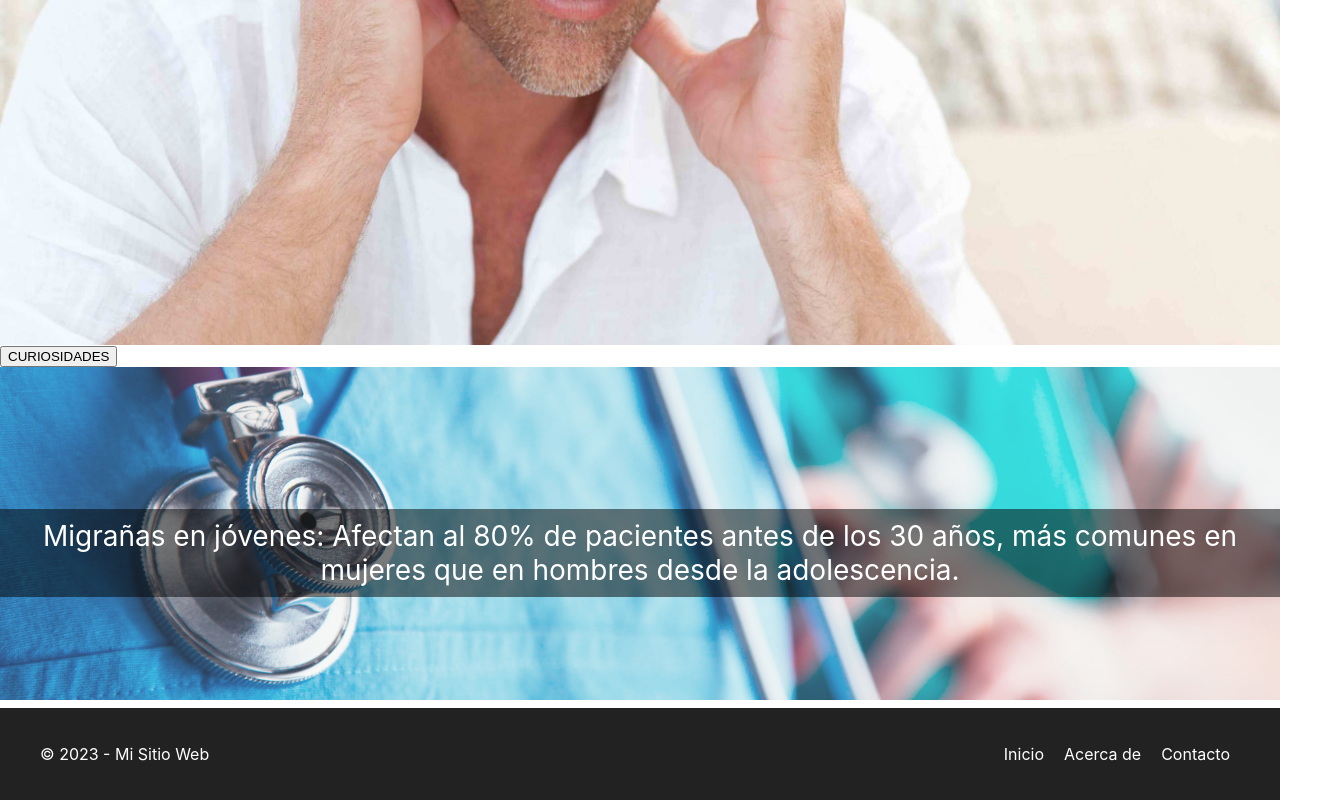
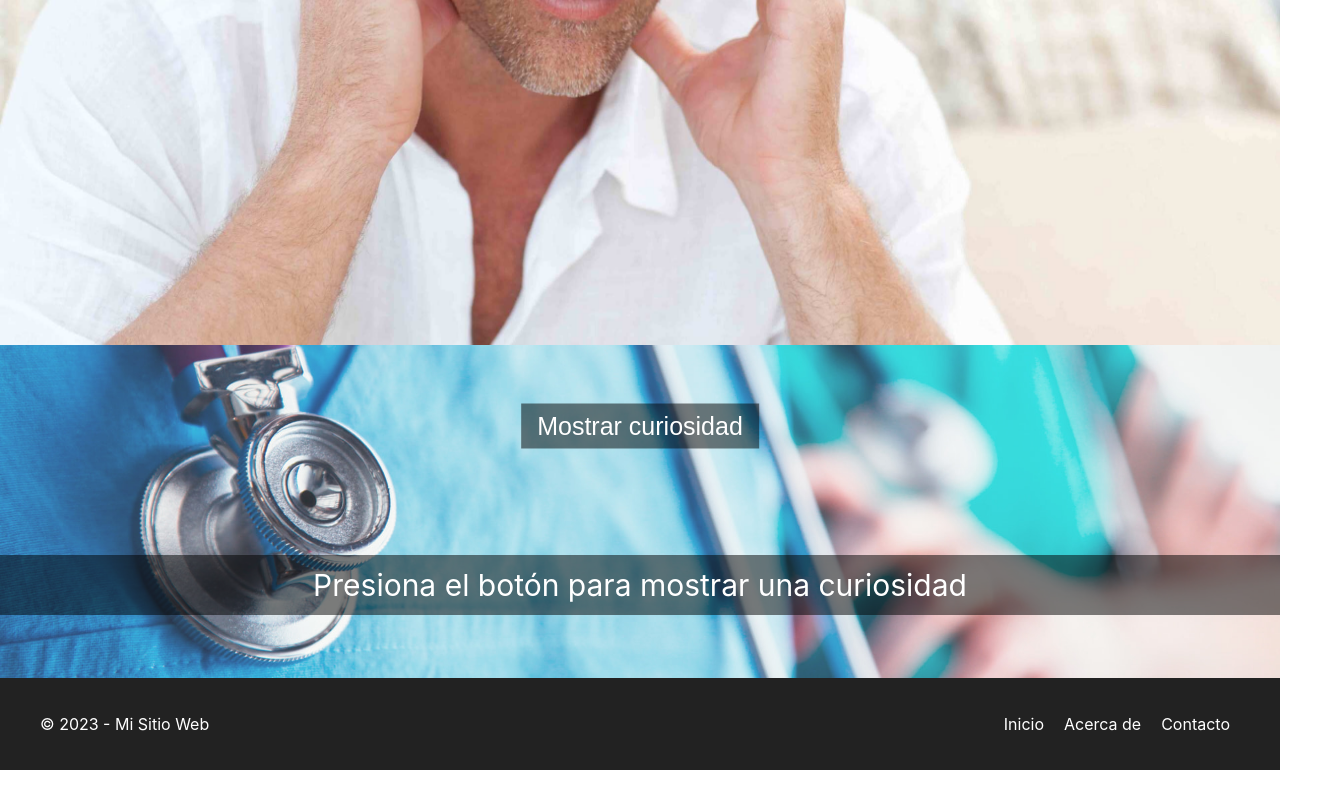
Before and after one commit to kirianVazqq/MigraineProyect, a React (Create React App) app: page / in a window 1280 px wide. Shown: the part 555-1355 px from the top of the page, 1328 px wide, since content can reach past the window. After the commit the page ends 1325 px from the top, so only its background shows below. Built offline with nearby package versions, Linux system fonts and the light colour scheme.

Commit message:
add Curiosities json

```diff
--- a/src/App.js
+++ b/src/App.js
@@ -1,8 +1,8 @@
 import { BrowserRouter as Router } from 'react-router-dom';
 import { Route,Routes } from 'react-router-dom';
 import React from 'react';
-import Home from './pages/Home';
-import Form from './pages/Form';
+import Home from './pages/home/Home';
+import Form from './pages/form/Form';
 import './App.css';
 
 function App() {
--- a/src/components/curiosities/Curiosities.css
+++ b/src/components/curiosities/Curiosities.css
@@ -1,42 +1,38 @@
 .container-curiosities {
   position: relative;
-    display: inline-block;
+  display: flex;
+  justify-content: center;
+  align-items: center;
   width: 100%;
-    max-width: 100%;
-    overflow: hidden;
 }
 
-  .text-on-image {
+.overlay {
   position: absolute;
-    top: 50%;
-    left: 50%;
-    transform: translate(-50%, -50%);
-    color: white;
-    padding: 10px;
-    font-size: 20px;
-    background-color: rgba(0, 0, 0, 0.5);
+  display: flex;
+  flex-direction: column;
+  justify-content: center;
+  align-items: center;
+  width: 100%;
+  height: 100%;
   text-align: center;
-    width: 100%;
-    box-sizing: border-box;
+  padding: 1rem; /* Agregar un pequeño padding alrededor del contenido en móviles */
 }
 
-  img {
+.background-image {
   width: 100%;
   height: auto;
-    min-height: 100%;
-    object-fit: cover;
 }
 
-  /* Estilos para dispositivos con un ancho de viewport de al menos 768px */
+/* Ajustes para tablet */
 @media (min-width: 768px) {
-    .text-on-image {
-      font-size: 24px;
+  .overlay {
+      padding: 2rem; /* Aumentar el padding alrededor del contenido en tablets */
   }
 }
 
-  /* Estilos para dispositivos con un ancho de viewport de al menos 1024px */
-  @media (min-width: 1024px) {
-    .text-on-image {
-      font-size: 28px;
+/* Ajustes para desktop */
+@media (min-width: 992px) {
+  .overlay {
+      padding: 3rem; /* Aumentar el padding alrededor del contenido en desktops */
   }
 }
--- a/src/components/curiosities/Curiosities.js
+++ b/src/components/curiosities/Curiosities.js
@@ -1,15 +1,14 @@
-// Footer.js
 import React from 'react';
 import './Curiosities.css';
+import CuriosityList from "../../components/curiositiesjson/Curiositiesjson.js";
 
 const Curiosities = () => {
     return (
         <div className="container-curiosities">
-            <button>CURIOSIDADES</button>
-            <p className="text-on-image">
-                Migrañas en jóvenes: Afectan al 80% de pacientes antes de los 30 años, más comunes en mujeres que en hombres desde la adolescencia.
-            </p>
-            <img src="images/imagentexto.jpg" alt="Imagen con texto"></img>
+            <div className="overlay">
+                <CuriosityList />
+            </div>
+            <img className="background-image" src="images/imagentexto.jpg" alt="Imagen con texto" />
         </div>
     );
 };
--- /dev/null
+++ b/src/components/curiositiesjson/Curiositiesjson.css
@@ -0,0 +1,59 @@
+.text-on-image {
+    position: absolute;
+    top: 60%;
+    left: 50%;
+    transform: translate(-50%, -50%);
+    color: white;
+    padding: 5px;
+    font-size: 12px;
+    background-color: rgba(0, 0, 0, 0.5);
+    text-align: center;
+    width: 100%;
+    max-width: 100vw;
+    box-sizing: border-box;
+}
+
+.button-curiosities {
+    position: absolute;
+    top: 30%;
+    left: 50%;
+    transform: translate(-50%, -50%);
+    color: white;
+    font-size: 14px;
+    background-color: rgba(0, 0, 0, 0.5);
+    text-align: center;
+    padding: 8px 16px;
+    border: none;
+    cursor: pointer;
+    margin-bottom: 5px;
+}
+
+/* Ajustes para dispositivos con un ancho de 767px */
+@media (min-width: 767px) {
+    .text-on-image {
+        font-size: 14px;
+        padding: 12px;
+    }
+}
+
+/* Ajustes para tablet */
+@media (min-width: 768px) {
+    .text-on-image {
+        font-size: 18px;
+    }
+
+    .button-curiosities {
+        font-size: 18px;
+    }
+}
+
+/* Ajustes para desktop */
+@media (min-width: 992px) {
+    .text-on-image {
+        font-size: 30px;
+    }
+
+    .button-curiosities {
+        font-size: 25px;
+    }
+}
--- /dev/null
+++ b/src/components/curiositiesjson/Curiositiesjson.js
@@ -0,0 +1,22 @@
+import React, { useState } from 'react';
+import CuriositiesService from "../../services/Curiosities.service";
+import './Curiositiesjson.css';
+
+function CuriosityList() {
+  const [curiosity, setCuriosity] = useState({ title: '', text: '' });
+
+  const getRandomCuriosity = () => {
+    const allCuriosities = CuriositiesService.getCuriosities();
+    const randomIndex = Math.floor(Math.random() * allCuriosities.length);
+    setCuriosity(allCuriosities[randomIndex]);
+  };
+
+  return (
+    <>
+      <button className='button-curiosities' onClick={getRandomCuriosity}>Mostrar curiosidad</button>
+      <p className='text-on-image'>{curiosity.title ? `${curiosity.title}: ${curiosity.text}` : 'Presiona el botón para mostrar una curiosidad'}</p>
+    </>
+  );
+}
+
+export default CuriosityList;
--- a/src/pages/Home.js
+++ /dev/null
@@ -1,26 +0,0 @@
-import React from "react";
-import Navbar from "../components/navbar/Navbar";
-import ImageCarousel from "../../src/components/imageCarousel/ImageCarousel";
-import image1 from "../img/migrañapostureo.jpg";
-import image2 from "../img/migrañahombre.jpg";
-import image3 from "../img/migrañamujer.jpg";
-import image4 from "../img/migrañamujer2.jpg";
-import Footer from "../components/footer/Footer";
-import Curiosities from "../components/curiosities/Curiosities";
-
-function Home() {
-  return (
-    <div className="Home">
-      <Navbar />
-      {
-        <>
-          <ImageCarousel images={[image1, image2, image3, image4]} />
-          <Curiosities/>
-        </>
-      }
-      <Footer />
-    </div>
-  );
-}
-
-export default Home;
--- a/src/pages/Form.js
+++ b/src/pages/form/Form.js
@@ -1,6 +1,6 @@
 import React from 'react';
-import Navbar from '../components/navbar/Navbar';
-import Footer from '../components/footer/Footer';
+import Navbar from '../../components/navbar/Navbar';
+import Footer from '../../components/footer/Footer';
 
 function Form() {
   return (
--- /dev/null
+++ b/src/pages/home/Home.js
@@ -0,0 +1,27 @@
+import React from "react";
+import Navbar from "../../components/navbar/Navbar";
+import ImageCarousel from "../../components/imageCarousel/ImageCarousel";
+import image1 from "../../img/migrañapostureo.jpg";
+import image2 from "../../img/migrañahombre.jpg";
+import image3 from "../../img/migrañamujer.jpg";
+import image4 from "../../img/migrañamujer2.jpg";
+import Footer from "../../components/footer/Footer";
+import Curiosities from "../../components/curiosities/Curiosities";
+
+function Home() {
+  return (
+    <div className="Home">
+      <Navbar />
+      {
+        <>
+          <ImageCarousel images={[image1, image2, image3, image4]} />
+          <Curiosities/>
+
+        </>
+      }
+      <Footer />
+    </div>
+  );
+}
+
+export default Home;
--- /dev/null
+++ b/src/services/Curiosities.service.js
@@ -0,0 +1,40 @@
+const curiosities = [
+    {
+        title: "Migrañas en jóvenes",
+        text: "Afectan al 80% de pacientes antes de los 30 años, más comunes en mujeres que en hombres desde la adolescencia."
+      }, {
+        title:"Genética y migrañas" ,
+        text:"Estudios sugieren que la herencia genética, como el déficit de enzima DAO, está relacionada con la aparición de migrañas."
+      }, {
+        title: "Clasificación",
+        text: "Migraña episódica (menos de 15 días de dolor al mes) y migraña crónica (más de 15 días al mes durante al menos 3 meses)."
+      },
+      {
+        title: "Alivio del dolor",
+        text: "El reposo en un lugar oscuro y evitar la actividad física pueden mejorar el dolor de las migrañas."
+      },
+      {
+        title: "Factores desencadenantes",
+        text: "Estrés, consumo o abstinencia de cafeína, tabaco, insomnio, deshidratación, cambios hormonales, mala alimentación y cambios climáticos."
+      },
+      {
+        title: "Efectos adicionales",
+        text: "La migraña puede reducir la calidad de vida y provocar depresión, ansiedad, trastornos respiratorios o riesgo cardiovascular."
+      },
+      {
+        title: "Impacto laboral:",
+        text: "Las migrañas crónicas generan absentismo laboral y pérdida de productividad, costando millones de euros anualmente."
+      },
+      {
+        title: "Día Mundial de la Migraña",
+        text: "Celebrado el 12 de septiembre, promovido por la AEPAC para concienciar sobre su impacto en la sociedad."
+      }
+  ];
+
+  const getCuriosities = () => {
+      return curiosities;
+  }
+
+  export default {
+    getCuriosities
+  };
```
Lines whose indentation alone changed are shown as unchanged.
